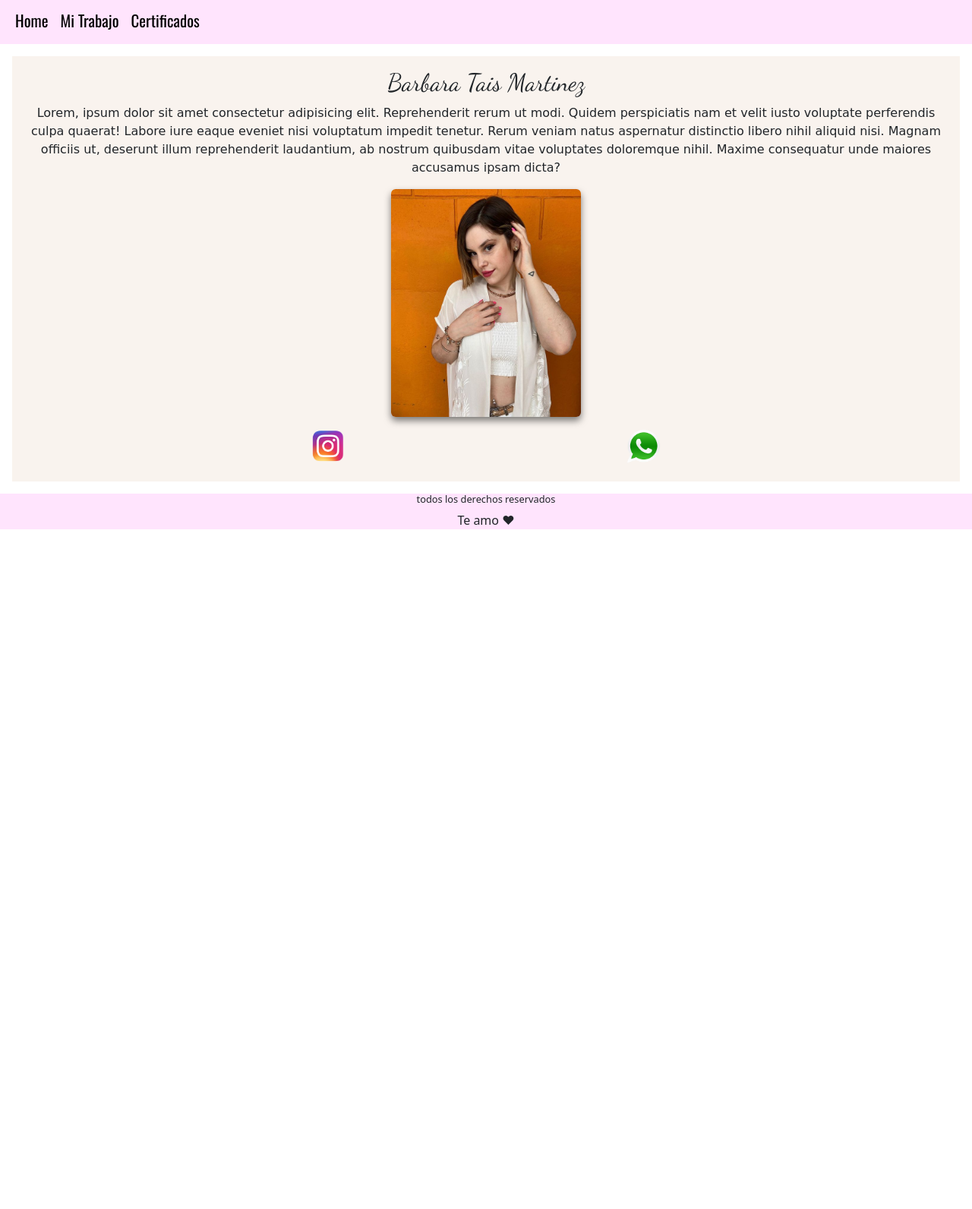
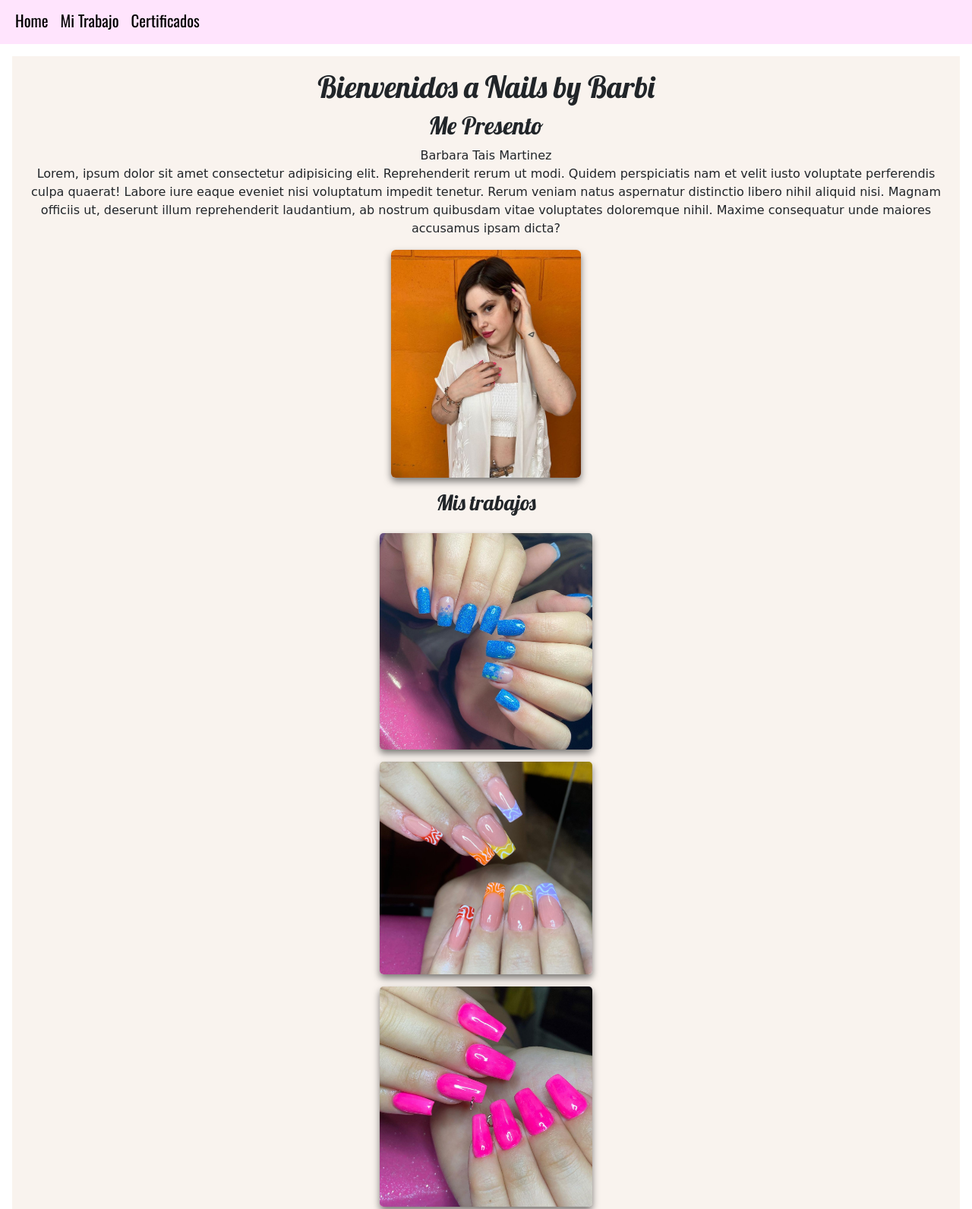
Before and after one commit to TomasDiuorno99/barbNails, a website: page index.html in a window 1280 px wide. Shown: the part 142-1734 px from the top of the page at 76% size. Before the commit the page ends 855 px from the top, so only its background shows below. Drawn offline with nearby package versions, Linux system fonts and the light colour scheme; a web font is replaced by a local one.

Commit message:
añadido de seccion

```diff
--- a/index.html
+++ b/index.html
@@ -8,13 +8,12 @@
 
   <!-- CSS only -->
   <link href="https://cdn.jsdelivr.net/npm/bootstrap@5.2.0-beta1/dist/css/bootstrap.min.css" rel="stylesheet"
-  integrity="sha384-0evHe/X+R7YkIZDRvuzKMRqM+OrBnVFBL6DOitfPri4tjfHxaWutUpFmBp4vmVor"
-  crossorigin="anonymous">
+    integrity="sha384-0evHe/X+R7YkIZDRvuzKMRqM+OrBnVFBL6DOitfPri4tjfHxaWutUpFmBp4vmVor" crossorigin="anonymous">
 
   <!-- fuentes -->
   <link rel="preconnect" href="https://fonts.googleapis.com">
   <link rel="preconnect" href="https://fonts.gstatic.com" crossorigin>
-  <link href="https://fonts.googleapis.com/css2?family=Arima:wght@300&family=Dancing+Script&family=Oswald&display=swap" rel="stylesheet">
+  <link href="https://fonts.googleapis.com/css2?family=Arima:wght@300&family=Dancing+Script&family=Lobster&family=Oswald&display=swap" rel="stylesheet">
 
   <!-- link css -->
   <link rel="stylesheet" href="css/main.css">
@@ -29,7 +28,7 @@
         <img src="img/nailsbybarbi.png" alt="">
       </div>
       <div class="container-fluid">
-        <button class="navbar-toggler" type="button" data-bs-toggle="collapse"       data-bs-target="#navbarNav"
+        <button class="navbar-toggler" type="button" data-bs-toggle="collapse" data-bs-target="#navbarNav"
           aria-controls="navbarNav" aria-expanded="false" aria-label="Toggle navigation">
           <span class="navbar-toggler-icon"></span>
         </button>
@@ -39,7 +38,7 @@
               <a class="nav-link active" aria-current="page" href="index.html">Home</a>
             </li>
             <li class="nav-item">
-              <a class="nav-link active" href="#">Mi Trabajo</a>
+              <a class="nav-link active" href="">Mi Trabajo</a>
             </li>
             <li class="nav-item">
               <a class="nav-link active" href="#">Certificados</a>
@@ -51,9 +50,14 @@
       </div>
     </nav>
   </header>
-  <main class="menu-home">
+  <main>
+    <div class="titulo">
+      <h1>Bienvenidos a Nails by Barbi</h1>
+    </div>
+    <div class="menu-home">
       <div class="sobre-mi">
-      <h2>Barbara Tais Martinez</h2>
+        <h2>Me Presento</h2>
+        <span>Barbara Tais Martinez</span>
         <p>
           Lorem, ipsum dolor sit amet consectetur adipisicing elit. Reprehenderit rerum ut modi. Quidem perspiciatis nam
           et velit iusto voluptate perferendis culpa quaerat! Labore iure eaque eveniet nisi voluptatum impedit tenetur.
@@ -65,6 +69,38 @@
           <img class="foto" src="img/perfil.jpg" alt="">
         </div>
       </div>
+    </div>
+
+    <section class="mi-trabajo">
+      <div class="subtitulo">
+        <h3>Mis trabajos</h3>
+      </div>
+      <div class="container-unas">
+        <img src="img/unasceleste.jpg" alt="">
+      </div>
+      <div class="container-unas">
+        <img src="img/unascolores.jpg" alt="">
+      </div>
+      <div class="container-unas">
+        <img src="img/unasfucsia.jpg" alt="">
+      </div>
+      <div class="container-unas">
+        <img src="img/unaslibre.jpg" alt="">
+      </div>
+      <div class="container-unas">
+        <img src="img/unasmariposa.jpg" alt="">
+      </div>
+      <div class="container-unas">
+        <img src="img/unasquince.jpg" alt="">
+      </div>
+    </section>
+
+    <div class="ubicacion">
+      <div class="mapa">
+        <iframe src="https://www.google.com/maps/embed?pb=!1m18!1m12!1m3!1d4637.887118228775!2d-58.59809069604135!3d-34.71825734939444!2m3!1f0!2f0!3f0!3m2!1i1024!2i768!4f13.1!3m3!1m2!1s0x0%3A0xe08ae434f34644a8!2sBarrio%20Privado%20Juan%20Grande!5e0!3m2!1ses-419!2sar!4v1657075787405!5m2!1ses-419!2sar" style="border:0;" allowfullscreen="" loading="lazy" referrerpolicy="no-referrer-when-downgrade"></iframe>
+      </div>
+    </div>
+
     <div class="contacto">
       <div class="insta">
         <a href="https://www.instagram.com/barbienailsalon/" target="_blank">
--- a/scss/style.scss
+++ b/scss/style.scss
@@ -50,10 +50,17 @@ header{
 
 /* home */
 
-.menu-home{
+main{
     margin: 1rem;
     padding: 1rem;
     background-color: #F9F3EE;
+    .titulo{
+        text-align: center;
+        h1{
+            font-family: 'Lobster', cursive;
+        }
+    }
+    .menu-home{
         display: flex;
         flex-direction: column;
         justify-content: center;
@@ -63,7 +70,10 @@ header{
             align-items: center;
             text-align: center;
             h2{
-            font-family: 'Dancing Script', cursive;
+                font-family: 'Lobster', cursive;
+            }
+            span{
+                font-family: 'Arima', cursive;
             }
             p{
                 font-family: 'Arima', cursive;
@@ -77,6 +87,31 @@ header{
                 box-shadow: 0px 5px 10px rgba(0,0,0,0.5);
                 .foto{
                     width: 100%;
+                }
+            }
+        }
+    }
+    .mi-trabajo{
+        display: grid;
+        justify-content: center;
+        gap: 1rem;
+        padding: 1rem;
+        .subtitulo{
+            text-align: center;
+            h3{
+                font-family: 'Lobster', cursive;
+            }
+        }
+        .container-unas{
+            position: relative;
+            max-width: 280px;
+            max-height: 300px;
+            overflow: hidden;
+            border-radius: 5px;
+            box-shadow: 0px 5px 10px rgba(0,0,0,0.5);
+            img{
+                width: 100%;
+                height: 100%;
             }
         }
     }
@@ -107,8 +142,19 @@ header{
             }
         }
     }
+    .ubicacion{
+        display: flex;
+        justify-content: center;
+        .mapa{
+            width: 300px;
+            height: 300px;
+            iframe{
+                width: 100%;
+                height: 100%;
             }
-
+        }
+    }
+}
 
 /* footer */
 footer{
```
Also changed, not shown: css/main.css. Lines whose indentation alone changed are shown as unchanged.
